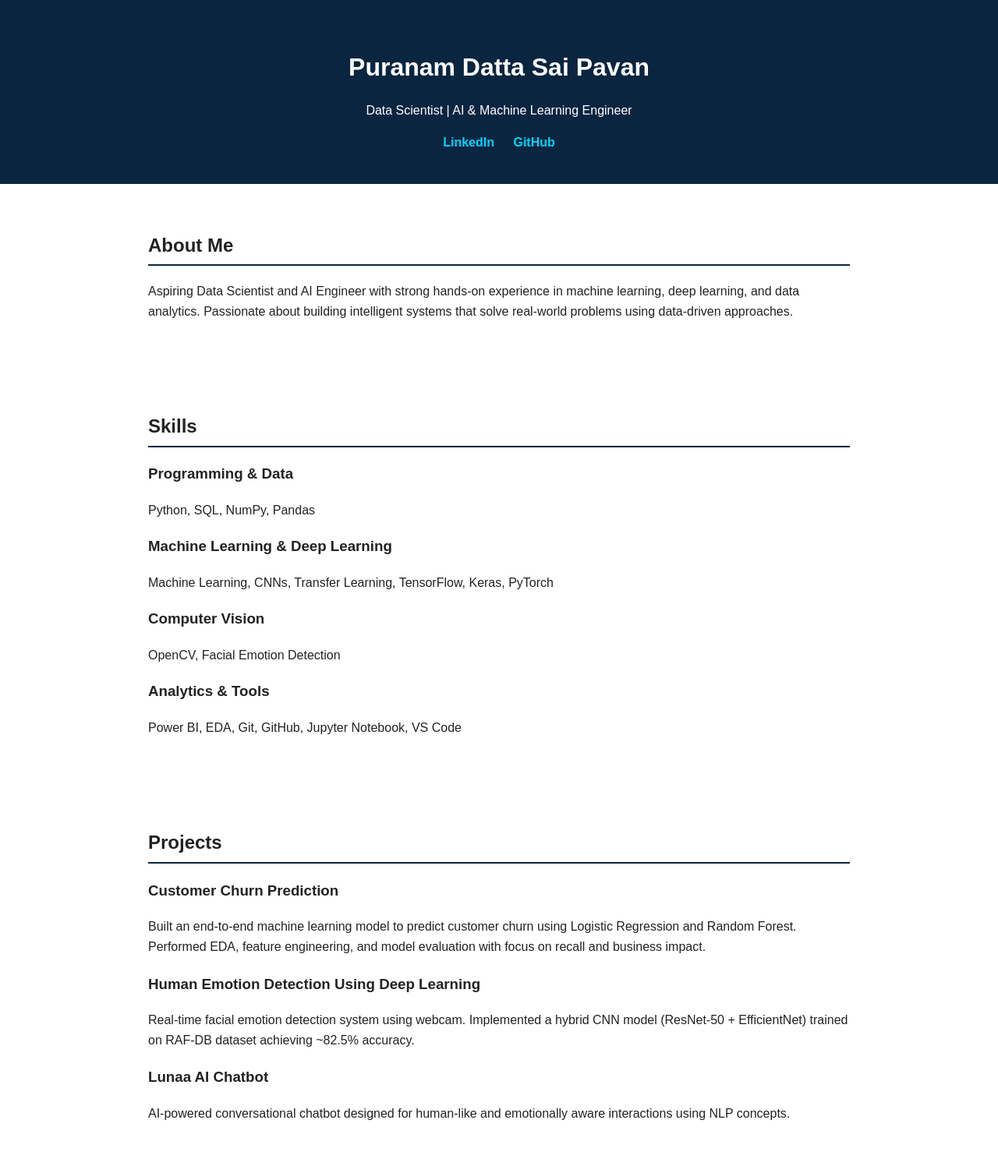
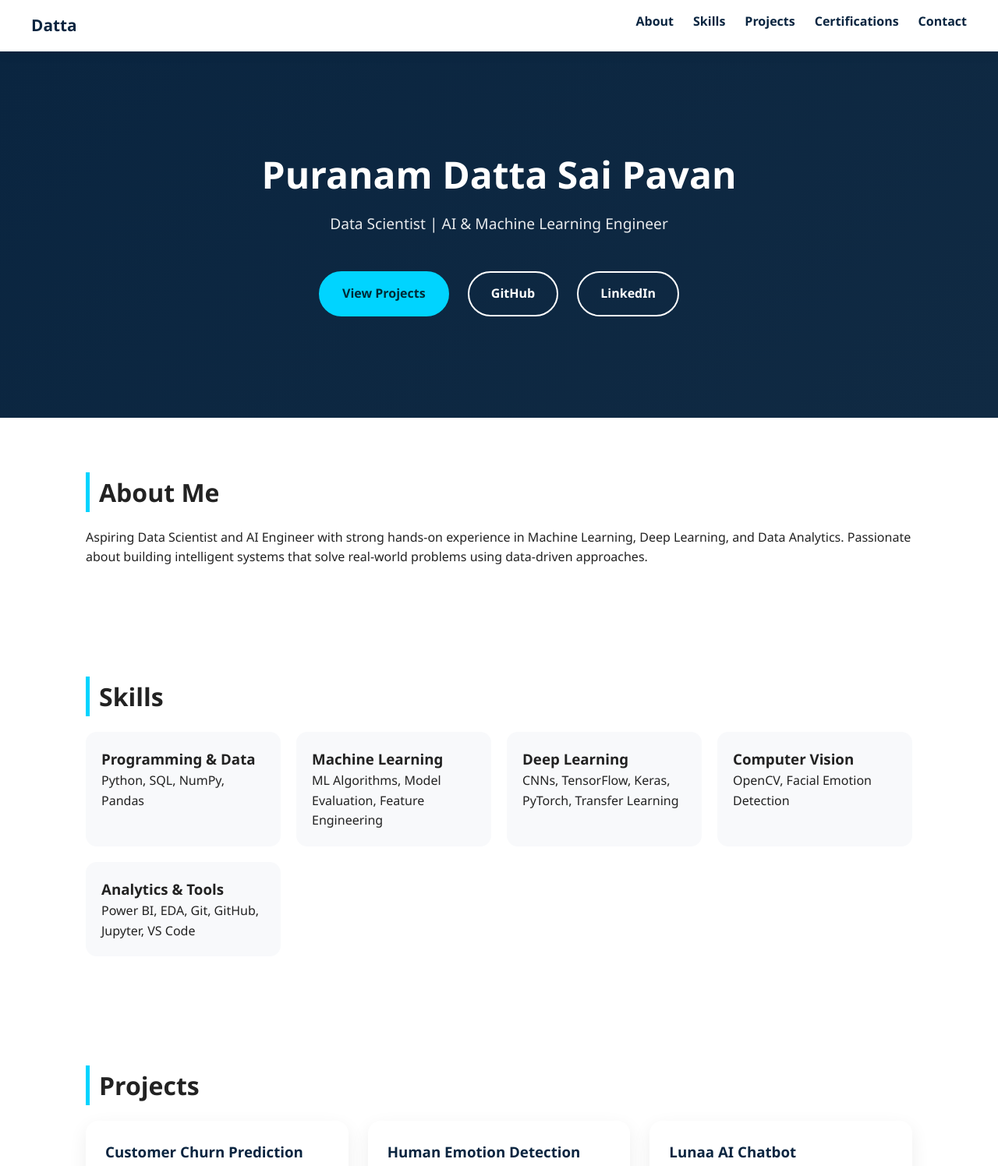
Before and after one commit to Dattu-998/portfolio, a plain HTML site: page index.html in a window 1280 px wide. Shown: the top 1496 px of the page at 78% size. Drawn offline with Linux system fonts and the light colour scheme.

Commit message:
Revamp portfolio layout and content
Updated the portfolio layout and content, including new sections for skills, projects, and certifications. Enhanced styling for better visual appeal and user experience.

```diff
--- a/index.html
+++ b/index.html
@@ -1,85 +1,294 @@
 <!DOCTYPE html>
 <html lang="en">
 <head>
-  <meta charset="UTF-8">
-  <title>Puranam Datta Sai Pavan | Data Scientist</title>
-  <meta name="viewport" content="width=device-width, initial-scale=1.0">
-  <link rel="stylesheet" href="style.css">
+  <meta charset="UTF-8" />
+  <title>Puranam Datta Sai Pavan | Portfolio</title>
+  <meta name="viewport" content="width=device-width, initial-scale=1.0" />
+
+  <style>
+    /* ===== GLOBAL ===== */
+    * {
+      margin: 0;
+      padding: 0;
+      box-sizing: border-box;
+    }
+
+    html {
+      scroll-behavior: smooth;
+    }
+
+    body {
+      font-family: "Segoe UI", Arial, sans-serif;
+      background: #ffffff;
+      color: #222;
+      line-height: 1.6;
+    }
+
+    section {
+      max-width: 1100px;
+      margin: auto;
+      padding: 70px 20px;
+      opacity: 0;
+      transform: translateY(40px);
+      transition: all 0.7s ease;
+    }
+
+    section.visible {
+      opacity: 1;
+      transform: translateY(0);
+    }
+
+    h2 {
+      font-size: 2rem;
+      margin-bottom: 20px;
+      border-left: 5px solid #00d4ff;
+      padding-left: 12px;
+    }
+
+    /* ===== NAVBAR ===== */
+    nav {
+      position: sticky;
+      top: 0;
+      background: #ffffff;
+      display: flex;
+      justify-content: space-between;
+      align-items: center;
+      padding: 15px 40px;
+      box-shadow: 0 4px 15px rgba(0,0,0,0.05);
+      z-index: 1000;
+    }
+
+    nav .logo {
+      font-size: 1.3rem;
+      font-weight: bold;
+      color: #0a2540;
+    }
+
+    nav ul {
+      list-style: none;
+      display: flex;
+      gap: 25px;
+    }
+
+    nav ul li a {
+      text-decoration: none;
+      color: #0a2540;
+      font-weight: 600;
+      transition: color 0.3s;
+    }
+
+    nav ul li a:hover {
+      color: #00d4ff;
+    }
+
+    /* ===== HERO ===== */
+    header {
+      background: linear-gradient(135deg, #0a2540, #102a43);
+      color: white;
+      text-align: center;
+      padding: 120px 20px;
+    }
+
+    header h1 {
+      font-size: 3rem;
+      margin-bottom: 10px;
+    }
+
+    header p {
+      font-size: 1.2rem;
+      opacity: 0.9;
+    }
+
+    .hero-buttons {
+      margin-top: 35px;
+    }
+
+    .btn {
+      display: inline-block;
+      margin: 10px;
+      padding: 14px 28px;
+      border-radius: 30px;
+      text-decoration: none;
+      font-weight: bold;
+      transition: all 0.3s ease;
+      border: 2px solid white;
+      color: white;
+    }
+
+    .btn.primary {
+      background: #00d4ff;
+      border-color: #00d4ff;
+      color: #002b36;
+    }
+
+    .btn:hover {
+      transform: translateY(-4px);
+      box-shadow: 0 15px 30px rgba(0,0,0,0.25);
+    }
+
+    /* ===== SKILLS ===== */
+    .skills-grid {
+      display: grid;
+      grid-template-columns: repeat(auto-fit, minmax(250px, 1fr));
+      gap: 20px;
+    }
+
+    .skill-box {
+      background: #f8f9fb;
+      padding: 20px;
+      border-radius: 14px;
+      transition: transform 0.3s, box-shadow 0.3s;
+    }
+
+    .skill-box:hover {
+      transform: translateY(-6px);
+      box-shadow: 0 12px 25px rgba(0,0,0,0.1);
+    }
+
+    /* ===== PROJECTS ===== */
+    .projects-grid {
+      display: grid;
+      grid-template-columns: repeat(auto-fit, minmax(300px, 1fr));
+      gap: 25px;
+    }
+
+    .project-card {
+      background: #ffffff;
+      border-radius: 16px;
+      padding: 25px;
+      box-shadow: 0 8px 25px rgba(0,0,0,0.07);
+      transition: transform 0.3s, box-shadow 0.3s;
+    }
+
+    .project-card:hover {
+      transform: translateY(-8px);
+      box-shadow: 0 18px 35px rgba(0,0,0,0.12);
+    }
+
+    .project-card h3 {
+      margin-bottom: 10px;
+      color: #0a2540;
+    }
+
+    /* ===== CERTIFICATIONS ===== */
+    ul {
+      padding-left: 20px;
+    }
+
+    ul li {
+      margin-bottom: 10px;
+    }
+
+    /* ===== CONTACT ===== */
+    .contact {
+      text-align: center;
+    }
+
+    /* ===== FOOTER ===== */
+    footer {
+      background: #f1f3f5;
+      text-align: center;
+      padding: 20px;
+      margin-top: 40px;
+      font-size: 0.9rem;
+    }
+  </style>
 </head>
+
 <body>
 
+  <!-- NAVBAR -->
+  <nav>
+    <div class="logo">Datta</div>
+    <ul>
+      <li><a href="#about">About</a></li>
+      <li><a href="#skills">Skills</a></li>
+      <li><a href="#projects">Projects</a></li>
+      <li><a href="#certifications">Certifications</a></li>
+      <li><a href="#contact">Contact</a></li>
+    </ul>
+  </nav>
+
+  <!-- HERO -->
   <header>
     <h1>Puranam Datta Sai Pavan</h1>
     <p>Data Scientist | AI & Machine Learning Engineer</p>
-  <div class="links">
-    <a href="https://www.linkedin.com/in/dattasaipavanpuranam" target="_blank">LinkedIn</a>
-    <a href="https://github.com/Dattu-998" target="_blank">GitHub</a>
+
+    <div class="hero-buttons">
+      <a class="btn primary" href="#projects">View Projects</a>
+      <a class="btn" href="https://github.com/Dattu-998" target="_blank">GitHub</a>
+      <a class="btn" href="https://www.linkedin.com/in/dattasaipavanpuranam" target="_blank">LinkedIn</a>
     </div>
   </header>
 
+  <!-- ABOUT -->
   <section id="about">
     <h2>About Me</h2>
     <p>
       Aspiring Data Scientist and AI Engineer with strong hands-on experience in
-    machine learning, deep learning, and data analytics. Passionate about building
+      Machine Learning, Deep Learning, and Data Analytics. Passionate about building
       intelligent systems that solve real-world problems using data-driven approaches.
     </p>
   </section>
 
+  <!-- SKILLS -->
   <section id="skills">
     <h2>Skills</h2>
-
-  <div class="skill-group">
+    <div class="skills-grid">
+      <div class="skill-box">
         <h3>Programming & Data</h3>
         <p>Python, SQL, NumPy, Pandas</p>
       </div>
-
-  <div class="skill-group">
-    <h3>Machine Learning & Deep Learning</h3>
-    <p>Machine Learning, CNNs, Transfer Learning, TensorFlow, Keras, PyTorch</p>
+      <div class="skill-box">
+        <h3>Machine Learning</h3>
+        <p>ML Algorithms, Model Evaluation, Feature Engineering</p>
       </div>
-
-  <div class="skill-group">
+      <div class="skill-box">
+        <h3>Deep Learning</h3>
+        <p>CNNs, TensorFlow, Keras, PyTorch, Transfer Learning</p>
+      </div>
+      <div class="skill-box">
         <h3>Computer Vision</h3>
         <p>OpenCV, Facial Emotion Detection</p>
       </div>
-
-  <div class="skill-group">
+      <div class="skill-box">
         <h3>Analytics & Tools</h3>
-    <p>Power BI, EDA, Git, GitHub, Jupyter Notebook, VS Code</p>
+        <p>Power BI, EDA, Git, GitHub, Jupyter, VS Code</p>
+      </div>
     </div>
   </section>
 
+  <!-- PROJECTS -->
   <section id="projects">
     <h2>Projects</h2>
-
-  <div class="project">
+    <div class="projects-grid">
+      <div class="project-card">
         <h3>Customer Churn Prediction</h3>
         <p>
-      Built an end-to-end machine learning model to predict customer churn using
-      Logistic Regression and Random Forest. Performed EDA, feature engineering,
-      and model evaluation with focus on recall and business impact.
+          Built an end-to-end ML model using Logistic Regression and Random Forest
+          to predict customer churn. Focused on recall and business impact.
         </p>
       </div>
 
-  <div class="project">
-    <h3>Human Emotion Detection Using Deep Learning</h3>
+      <div class="project-card">
+        <h3>Human Emotion Detection</h3>
         <p>
-      Real-time facial emotion detection system using webcam.
-      Implemented a hybrid CNN model (ResNet-50 + EfficientNet) trained on RAF-DB
-      dataset achieving ~82.5% accuracy.
+          Real-time facial emotion detection using webcam with a hybrid CNN
+          (ResNet-50 + EfficientNet), achieving ~82.5% accuracy.
         </p>
       </div>
 
-  <div class="project">
+      <div class="project-card">
         <h3>Lunaa AI Chatbot</h3>
         <p>
-      AI-powered conversational chatbot designed for human-like and emotionally
-      aware interactions using NLP concepts.
+          AI-powered conversational chatbot designed for human-like and emotional
+          interactions using NLP concepts.
         </p>
+      </div>
     </div>
   </section>
 
+  <!-- CERTIFICATIONS -->
   <section id="certifications">
     <h2>Certifications</h2>
     <ul>
@@ -91,9 +300,33 @@
     </ul>
   </section>
 
+  <!-- CONTACT -->
+  <section id="contact" class="contact">
+    <h2>Contact</h2>
+    <p>Let’s connect and build something impactful together.</p>
+    <div class="hero-buttons">
+      <a class="btn primary" href="mailto:yourmail@gmail.com">Email Me</a>
+      <a class="btn" href="https://www.linkedin.com/in/dattasaipavanpuranam" target="_blank">LinkedIn</a>
+    </div>
+  </section>
+
   <footer>
-  <p>© 2025 Puranam Datta Sai Pavan</p>
+    © 2025 Puranam Datta Sai Pavan
   </footer>
+
+  <script>
+    const sections = document.querySelectorAll("section");
+    const reveal = () => {
+      sections.forEach(sec => {
+        const top = sec.getBoundingClientRect().top;
+        if (top < window.innerHeight - 100) {
+          sec.classList.add("visible");
+        }
+      });
+    };
+    window.addEventListener("scroll", reveal);
+    reveal();
+  </script>
 
 </body>
 </html>
```
Lines whose indentation alone changed are shown as unchanged.
